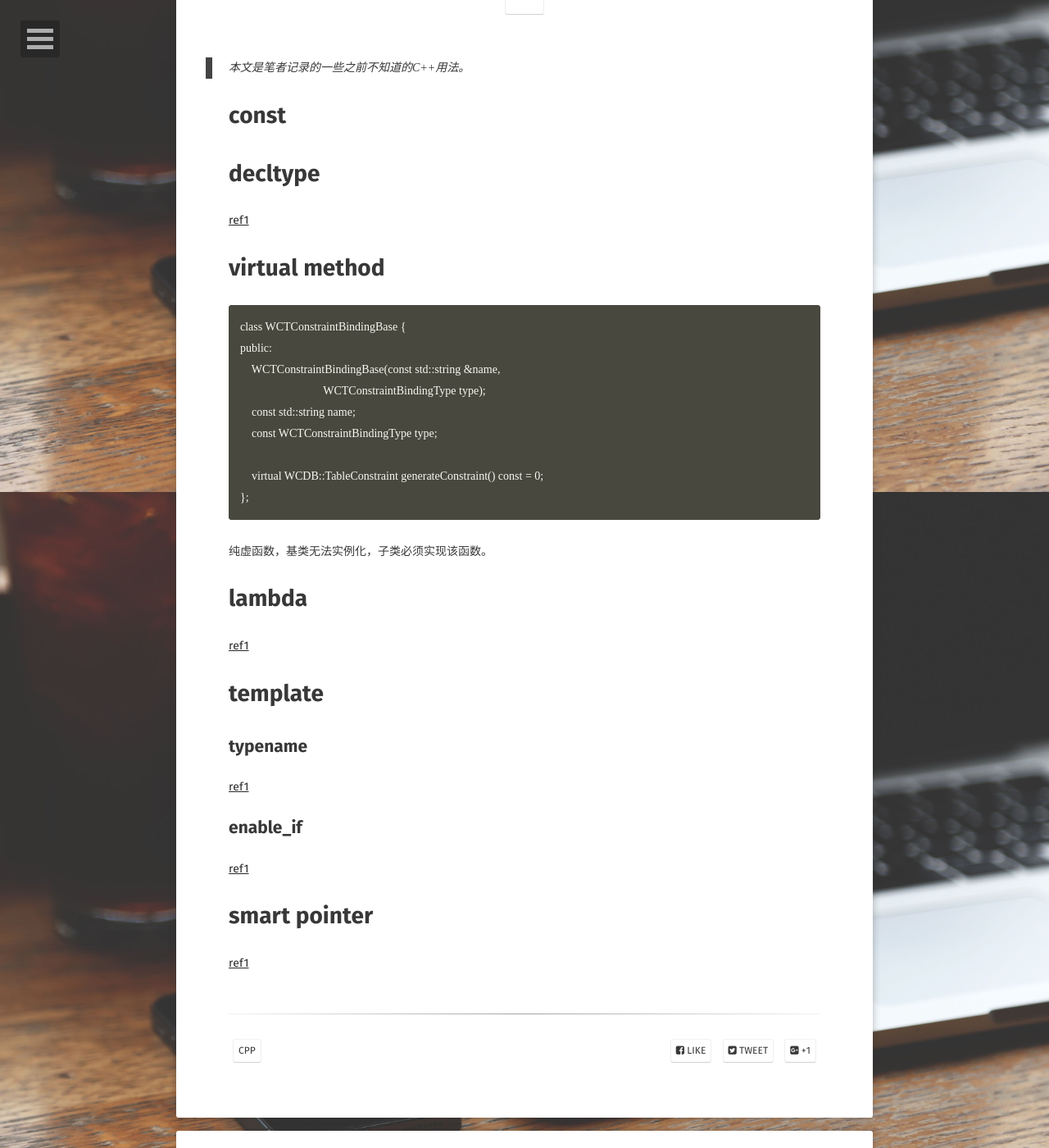
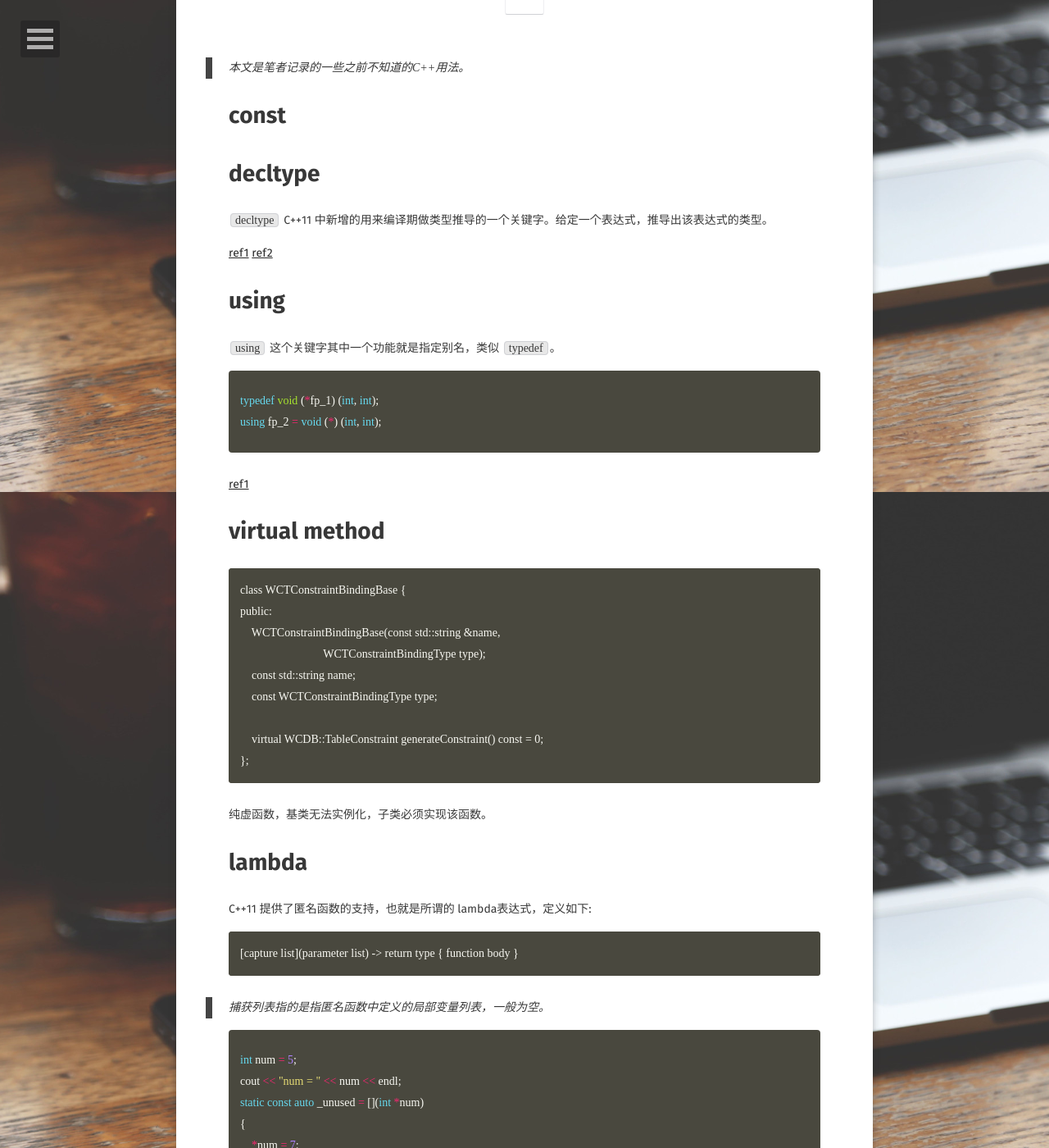
Before and after one commit to longjianjiang/longjianjiang.github.io, a Jekyll site: the page built from _posts/2019-02-27-Cpp-note.md, in a window 1280 px wide and 1400 px high, scrolled down 300 px. Shown: the whole window at 82% size. Built offline with Jekyll 4.4.1, drawn with Linux system fonts in a browser that asks for light colours; some web fonts are replaced; comment, search, counter and statistics services are not loaded; some of the changed text lies outside the part shown.

Commit message:
Update(auto commit)

````diff
--- a/_posts/2019-02-27-Cpp-note.md
+++ b/_posts/2019-02-27-Cpp-note.md
@@ -14,7 +14,21 @@ comments: true
 
 # decltype
 
+`decltype` C++11 中新增的用来编译期做类型推导的一个关键字。给定一个表达式，推导出该表达式的类型。
+
 [ref1](https://www.cnblogs.com/QG-whz/p/4952980.html)
+[ref2](https://zh.cppreference.com/w/cpp/language/decltype)
+
+# using
+
+`using` 这个关键字其中一个功能就是指定别名，类似 `typedef`。
+
+{% highlight cpp %}
+typedef void (*fp_1) (int, int);
+using fp_2 = void (*) (int, int);
+{% endhighlight %}
+
+[ref1](https://blog.csdn.net/shift_wwx/article/details/78742459)
 
 # virtual method
 
@@ -34,13 +48,33 @@ public:
 
 # lambda
 
+C++11 提供了匿名函数的支持，也就是所谓的 lambda表达式，定义如下:
+
+```
+[capture list](parameter list) -> return type { function body }
+```
+
+> 捕获列表指的是指匿名函数中定义的局部变量列表，一般为空。
+
+{% highlight cpp %}
+int num = 5;
+cout << "num = " << num << endl;
+static const auto _unused = [](int *num)
+{
+    *num = 7;
+    return nullptr;
+}(&num);
+
+cout << "num = " << num << endl;
+{% endhighlight %}
+
 [ref1](https://www.cnblogs.com/pzhfei/archive/2013/01/14/lambda_expression.html)
 
 # template
 
 ## typename
 
-[ref1](https://yixinglu.gitlab.io/enable_if.html)
+[ref1](http://feihu.me/blog/2014/the-origin-and-usage-of-typename/)
 
 ## enable_if
 
````
